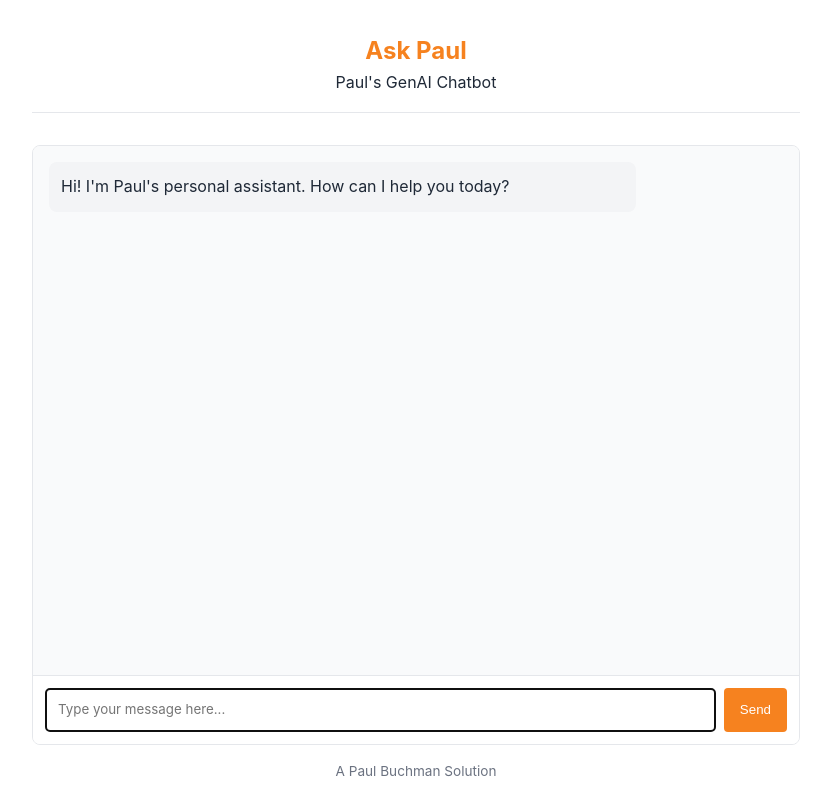
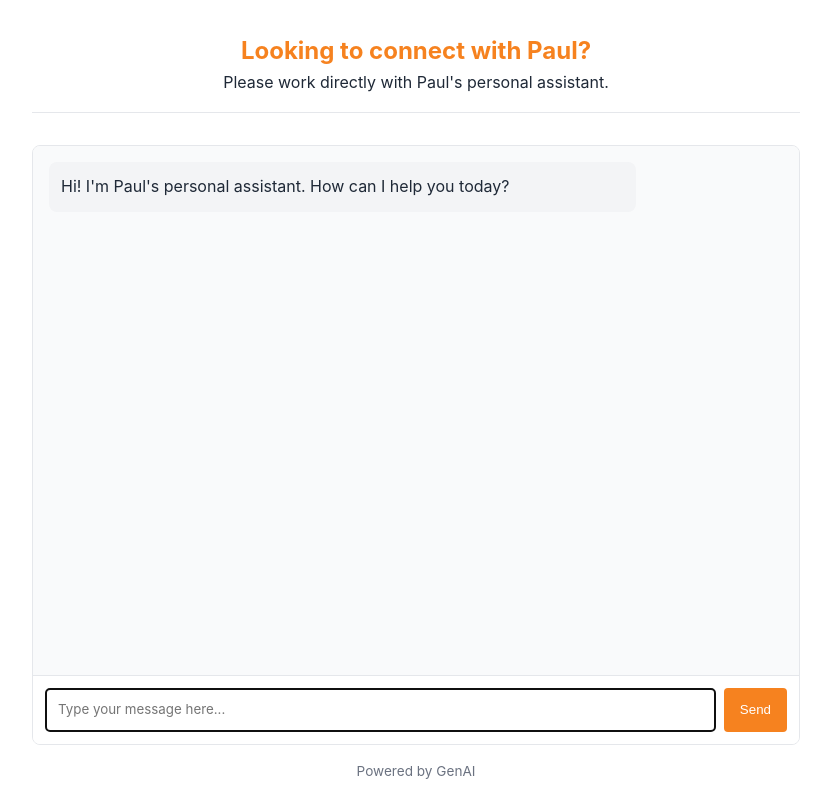
Before and after one commit to Ganfolf/llm-chat-app-template, a website: page public/index.html in a window 1280 px wide. Shown: the whole page, without its empty margins (224-1055 px from the left). Drawn offline with Linux system fonts and the light colour scheme.

Commit message:
Update index.html

```diff
--- a/public/index.html
+++ b/public/index.html
@@ -138,8 +138,8 @@
   </head>
   <body>
     <header>
-      <h1>Ask Paul</h1>
-      <p>Paul's GenAI Chatbot</p>
+      <h1>Looking to connect with Paul?</h1>
+      <p>Please work directly with Paul's personal assistant.</p>
     </header>
 
     <div class="chat-container">
@@ -168,7 +168,7 @@
     </div>
 
     <footer>
-      <p>A Paul Buchman Solution</p>
+      <p>Powered by GenAI</p>
     </footer>
 
     <!-- Chat app script -->
```
